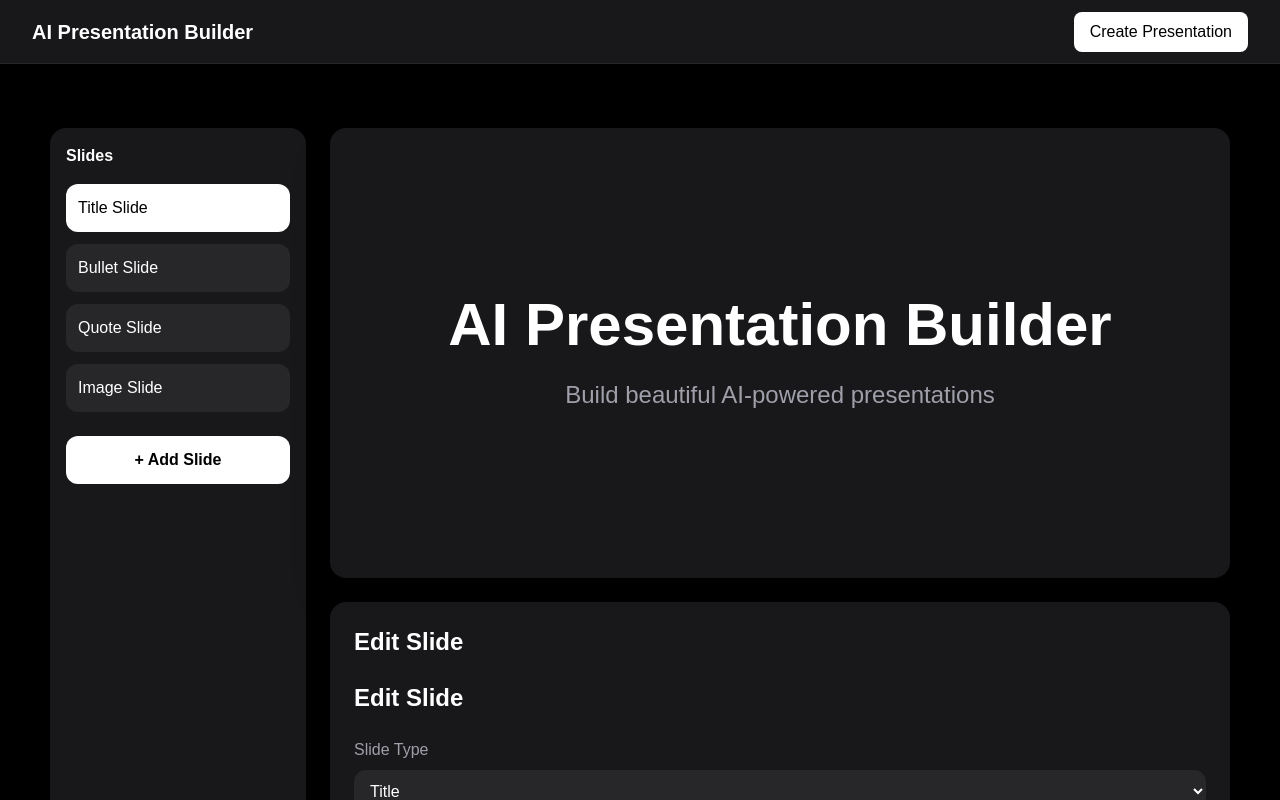
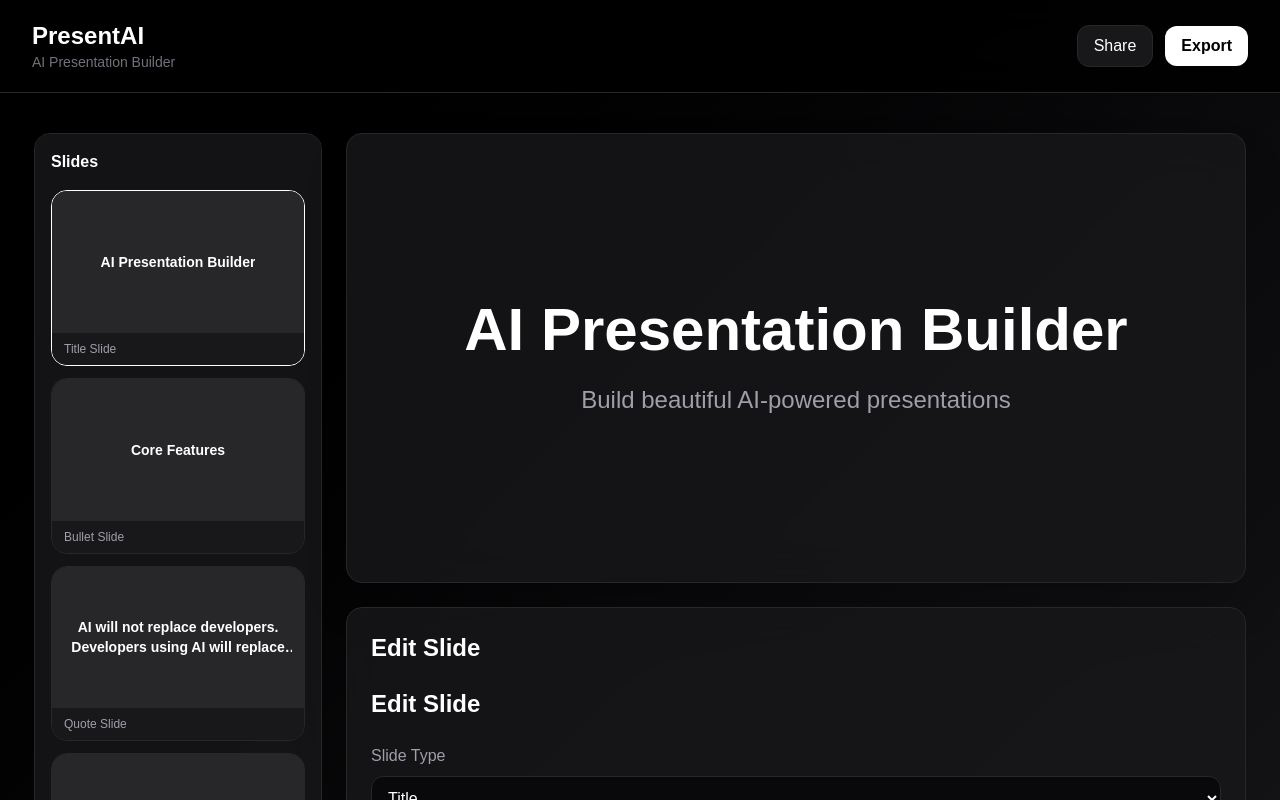
Before and after one commit to bhandari-nikita/ai-presentation-builder, a Next.js app: page / in a window 1280 px wide. Shown: the top 800 px of the page. Built offline with nearby package versions, Linux system fonts and the light colour scheme.

Commit message:
Improve editor UI with modern SaaS styling

```diff
--- a/app/page.tsx
+++ b/app/page.tsx
@@ -3,11 +3,11 @@ import Presentation from "@/components/Presentation";
 
 export default function Home() {
   return (
-    <main className="min-h-screen bg-black">
+    <main className="min-h-screen bg-gradient-to-br from-black via-zinc-950 to-zinc-900">
 
       <Navbar />
 
-      <div className="flex items-center justify-center pt-16">
+      <div className="flex items-center justify-center p-10">
         <Presentation />
       </div>
 
--- a/components/EditorPanel.tsx
+++ b/components/EditorPanel.tsx
@@ -22,7 +22,7 @@ export default function EditorPanel({
 }: EditorPanelProps) {
 
     return (
-        <div className="w-[900px] bg-zinc-900 rounded-2xl p-6">
+        <div className="w-[900px] bg-zinc-900/80 backdrop-blur-xl border border-zinc-800 rounded-2xl p-6">
 
             <h2 className="text-white text-2xl font-bold mb-6">
                 Edit Slide
@@ -43,7 +43,7 @@ export default function EditorPanel({
                     onChange={(e) =>
                         changeSlideType(e.target.value)
                     }
-                    className="w-full bg-zinc-800 text-white p-3 rounded-xl outline-none"
+                    className="w-full bg-zinc-950 border border-zinc-800 focus:border-zinc-600 transition text-white p-3 rounded-xl outline-none"
                 >
                     <option value="title">Title</option>
                     <option value="bullet">Bullet</option>
--- a/components/Navbar.tsx
+++ b/components/Navbar.tsx
@@ -1,14 +1,30 @@
 export default function Navbar() {
-    return (
-        <nav className="w-full h-16 bg-zinc-900 border-b border-zinc-800 flex items-center justify-between px-8">
 
-            <h1 className="text-white text-xl font-bold">
-                AI Presentation Builder
-            </h1>
+  return (
+    <nav className="w-full flex items-center justify-between px-8 py-5 border-b border-zinc-800 bg-black/80 backdrop-blur-xl sticky top-0 z-50">
 
-            <button className="bg-white text-black px-4 py-2 rounded-lg front-medium hover:bg-zinc-200 transition">
-                Create Presentation
-            </button>
-        </nav>
-    );
+      <div>
+        <h1 className="text-2xl font-bold text-white">
+          PresentAI
+        </h1>
+
+        <p className="text-sm text-zinc-500">
+          AI Presentation Builder
+        </p>
+      </div>
+
+      <div className="flex items-center gap-3">
+
+        <button className="bg-zinc-900 border border-zinc-800 text-white px-4 py-2 rounded-xl hover:bg-zinc-800 transition">
+          Share
+        </button>
+
+        <button className="bg-white text-black px-4 py-2 rounded-xl font-semibold hover:bg-zinc-200 transition">
+          Export
+        </button>
+
+      </div>
+
+    </nav>
+  );
 }
--- a/components/Presentation.tsx
+++ b/components/Presentation.tsx
@@ -224,7 +224,7 @@ export default function Presentation() {
       <div className="flex flex-col items-center gap-6">
 
         {/* Presentation Preview */}
-        <div className="w-[900px] h-[450px] bg-zinc-900 rounded-2xl shadow-2xl overflow-hidden transition-all duration-300 ease-in-out">
+        <div className="w-[900px] h-[450px] bg-zinc-900/80 backdrop-blur-xl border border-zinc-800 rounded-2xl shadow-2xl overflow-hidden transition-all duration-300 ease-in-out">
           {renderSlide()}
         </div>
 
--- a/components/Sidebar.tsx
+++ b/components/Sidebar.tsx
@@ -51,14 +51,29 @@ function SortableSlideItem({
   {...attributes}
   {...listeners}
   onClick={() => setCurrentSlide(index)}
-            className={`w-full text-left p-3 rounded-xl transition ${currentSlide === index
-                ? "bg-white text-black"
-                : "bg-zinc-800 text-white hover:bg-zinc-700"
+  className={`w-full rounded-2xl overflow-hidden border transition ${
+    currentSlide === index
+      ? "border-white"
+      : "border-zinc-800 hover:border-zinc-600"
   }`}
 >
+
+  <div className="aspect-video bg-zinc-800 flex items-center justify-center p-3">
+
+    <p className="text-sm font-semibold text-center text-white line-clamp-2">
+      {slide.title ||
+        slide.quote ||
+        "Untitled Slide"}
+    </p>
+
+  </div>
+
+  <div className="bg-zinc-900 px-3 py-2 text-xs text-zinc-400 text-left">
     {slide.type.charAt(0).toUpperCase() +
       slide.type.slice(1)}{" "}
     Slide
+  </div>
+
 </button>
     );
 }
@@ -97,7 +112,7 @@ export default function Sidebar({
     }
 
     return (
-        <div className="w-64 h-[700px] bg-zinc-900 rounded-2xl p-4 overflow-y-auto">
+        <div className="w-72 h-[700px] bg-zinc-900/80 backdrop-blur-xl rounded-2xl p-4 overflow-y-auto border border-zinc-800">
 
             <h2 className="text-white font-bold mb-4">
                 Slides
```
Lines whose indentation alone changed are shown as unchanged.
